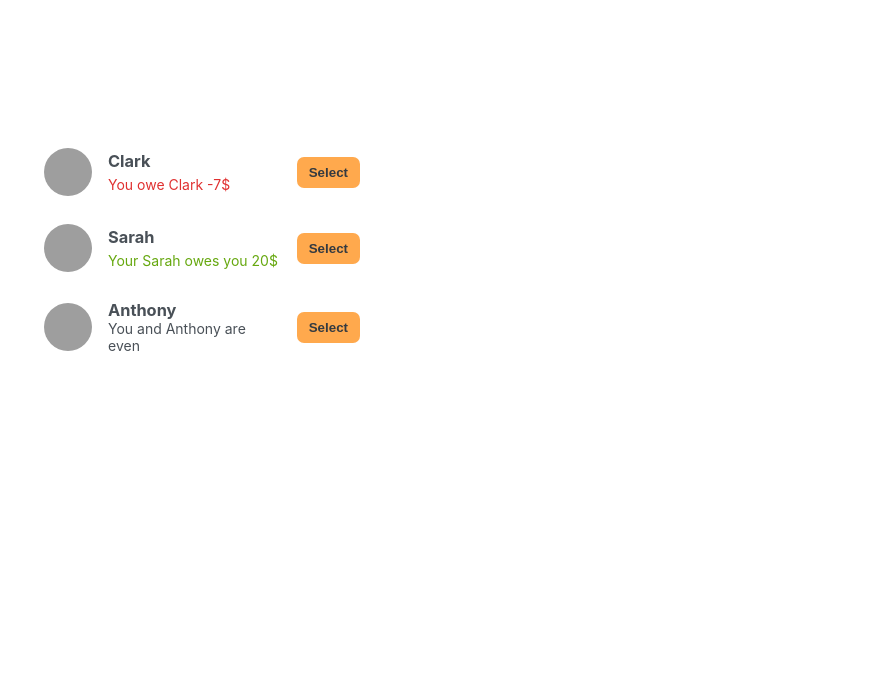
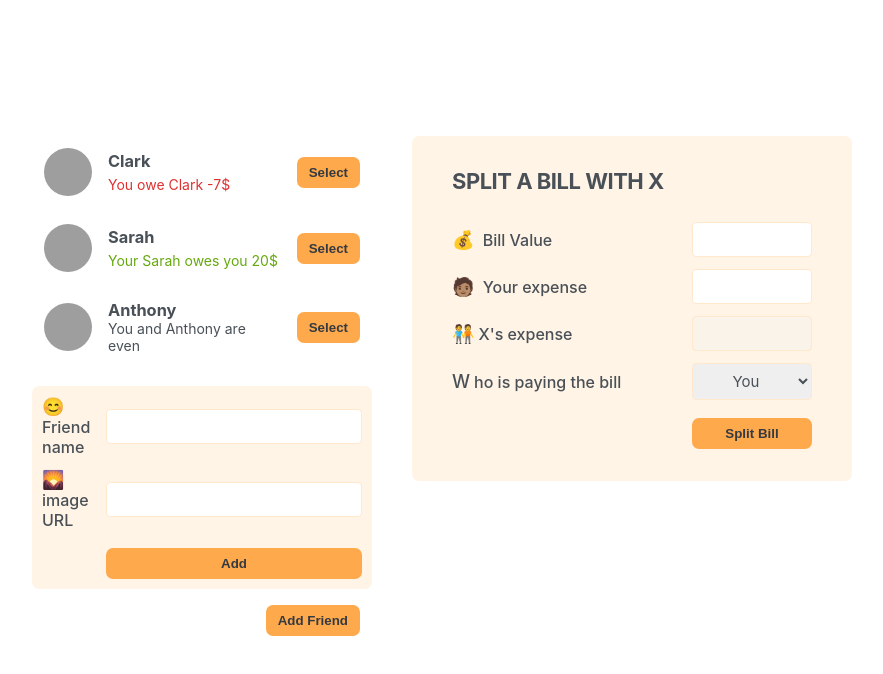
Before and after one commit to rishipgupta/eat-n-split, a React (Create React App) app: page / in a window 1280 px wide. Shown: the top 674 px of the page, without its empty margins (198-1081 px from the left). Built offline with nearby package versions, Linux system fonts and the light colour scheme; grey boxes are pictures that could not be loaded.

Commit message:
Building static app forms:

```diff
--- a/src/App.js
+++ b/src/App.js
@@ -1,4 +1,7 @@
+import FormAddFriend from "./FormAddFriend";
 import FriendsList from "./FriendsList";
+import Button from "./Button";
+import FormSplitBill from "./FormSplitBill";
 
 const initialFriends = [
   {
@@ -26,7 +29,10 @@ function App() {
     <div className="app">
       <div className="sidebar">
         <FriendsList data={initialFriends} />
+        <FormAddFriend />
+        <Button>Add Friend</Button>
       </div>
+      <FormSplitBill />
     </div>
   );
 }
--- /dev/null
+++ b/src/Button.js
@@ -0,0 +1,9 @@
+import React from 'react'
+
+const Button = ({ children }) => {
+  return (
+    <button className='button'>{children}</button>
+  )
+}
+
+export default Button
--- /dev/null
+++ b/src/FormAddFriend.js
@@ -0,0 +1,16 @@
+import React from 'react';
+import Button from './Button';
+
+const FormAddFriend = () => {
+  return (
+    <form className='form-add-friend'>
+      <label>😊Friend name</label>
+      <input type="text" />
+      <label>🌄image URL</label>
+      <input type="text" />
+      <Button>Add</Button>
+    </form>
+  )
+}
+
+export default FormAddFriend
--- /dev/null
+++ b/src/FormSplitBill.js
@@ -0,0 +1,28 @@
+import React from 'react'
+import Button from './Button'
+
+const FormSplitBill = () => {
+  return (
+    <form
+      className='form-split-bill'>
+      <h2>SPLIT A BILL WITH X</h2>
+      <label>💰 Bill Value</label>
+      <input type="text" />
+
+      <label>🧑🏽 Your expense</label>
+      <input type="text" />
+
+      <label>🧑‍🤝‍🧑X's expense</label>
+      <input type="text" disabled />
+
+      <label>Who is paying the bill</label>
+      <select>
+        <option>You</option>
+        <option>X</option>
+      </select>
+      <Button>Split Bill</Button>
+    </form>
+  )
+}
+
+export default FormSplitBill
--- a/src/Friend.js
+++ b/src/Friend.js
@@ -1,4 +1,5 @@
 import React from 'react'
+import Button from './Button'
 
 const Friend = ({ friend }) => {
 
@@ -14,7 +15,7 @@ const Friend = ({ friend }) => {
         {friend.balance > 0 && <p className='green'> Your {friend.name} owes you {friend.balance}$</p>}
 
         {friend.balance === 0 && <p> You and {friend.name} are even</p>}
-        <button className='button'>Select</button>
+        <Button>Select</Button>
       </li>
     </>
   )
--- a/src/index.css
+++ b/src/index.css
@@ -120,7 +120,7 @@ form {
 .form-add-friend {
   grid-template-columns: 1fr 1.5fr;
   margin-bottom: 1.6rem;
-  padding: 1.2rem;
+  padding: 1rem;
 }
 .form-split-bill {
   grid-template-columns: 1fr 12rem;
```
